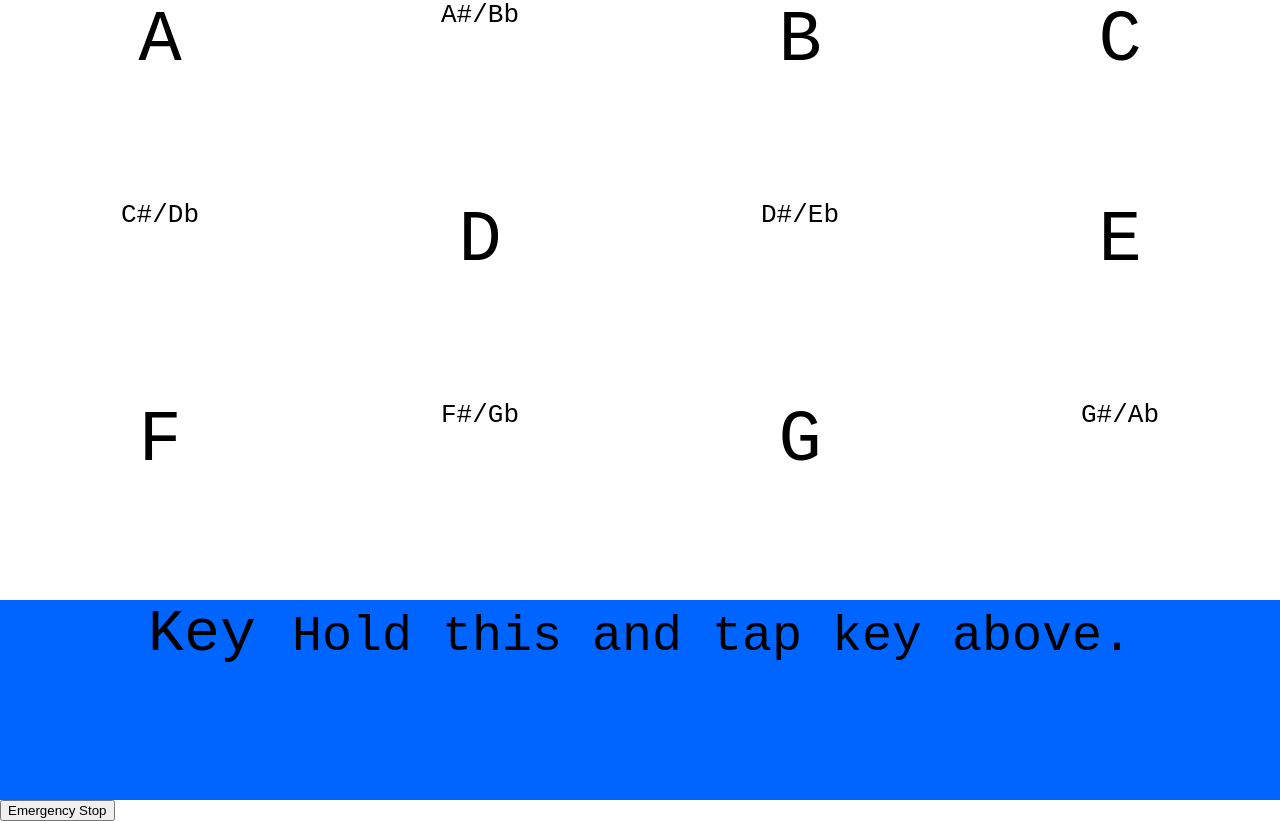
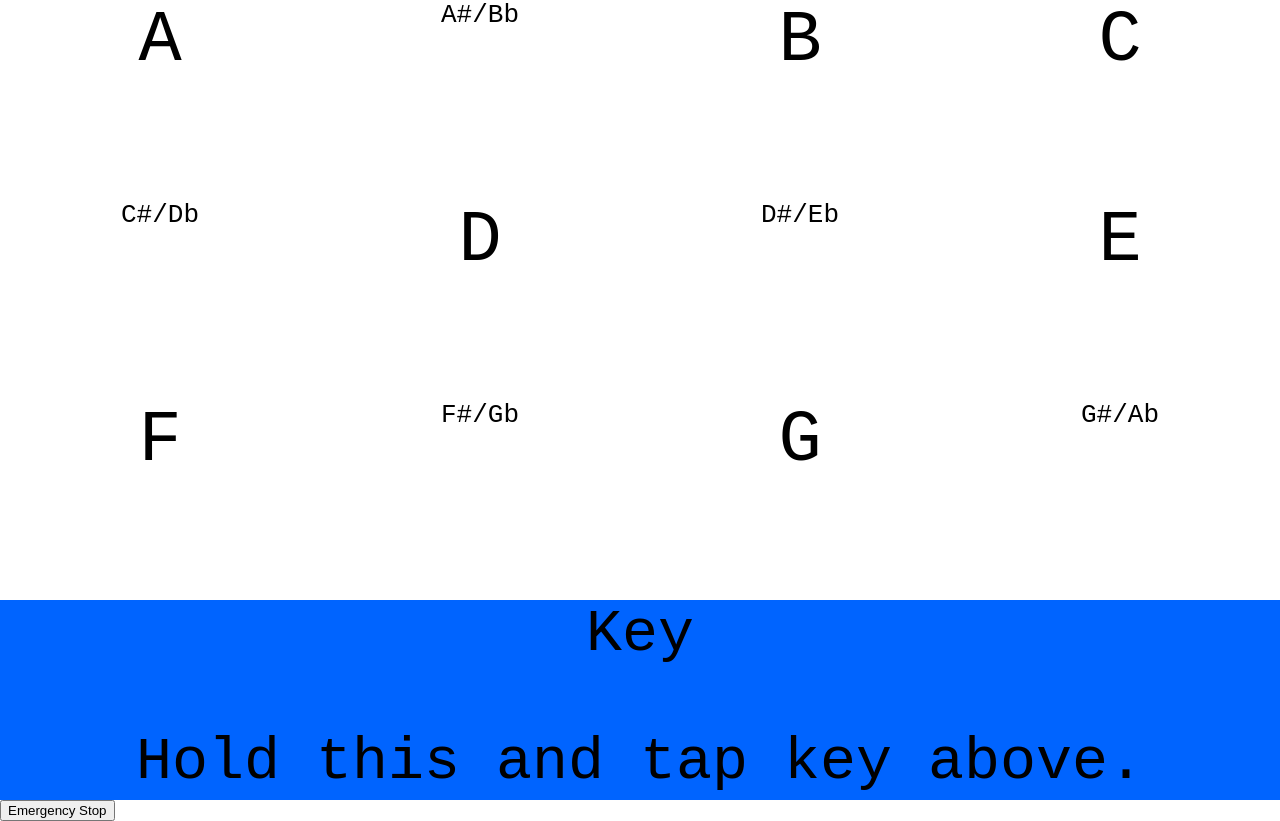
Before and after one commit to huntermacd/whoppy, a plain HTML site: page index.html in a window 1280 px wide. Drawn offline with Linux system fonts and the light colour scheme.

Commit message:
Update index.html

```diff
--- a/index.html
+++ b/index.html
@@ -21,7 +21,9 @@
 			<div id="g" data-freq="783.99" class="a-sharp c d d-sharp f g g-sharp">G</div>
 			<div id="g-sharp" data-freq="830.61" class="small a b c-sharp d-sharp e f-sharp g-sharp">G#/Ab</div>
 		</div>
-		<div id="change-key">Key <small>Hold this and tap key above.</small></div>
+		<div id="change-key">Key
+			<p class="small">Hold this and tap key above.</p>
+		</div>
 		<button onclick="osc.stop();">Emergency Stop</button>
 	</div>
 
```
